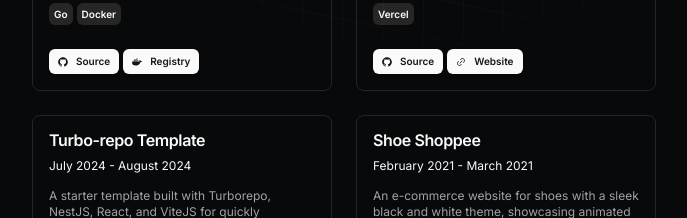
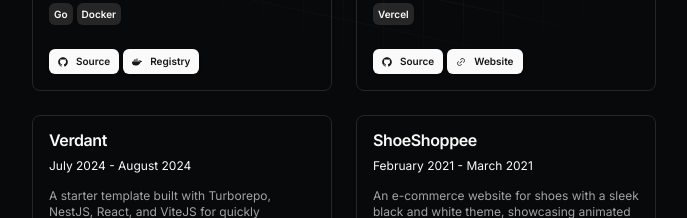
Before and after one commit to tejastn10/nimbus, a Next.js app: page / in a window 1280 px wide. Shown: the part 1180-1398 px from the top of the page, without its empty margins (296-983 px from the left). Built offline with nearby package versions, Linux system fonts and the light colour scheme.

Commit message:
fix: repo name in resume data

```diff
--- a/src/data/resume.ts
+++ b/src/data/resume.ts
@@ -171,7 +171,7 @@
 			video: "",
 		},
 		{
-			title: "Turbo-repo Template",
+			title: "Verdant",
 			href: "https://github.com/tejastn10/verdant",
 			dates: "July 2024 - August 2024",
 			active: true,
@@ -199,7 +199,7 @@
 			video: "",
 		},
 		{
-			title: "Shoe Shoppee",
+			title: "ShoeShoppee",
 			href: "https://github.com/tejastn10/ShoeShoppee",
 			dates: "February 2021 - March 2021",
 			active: false,
```
